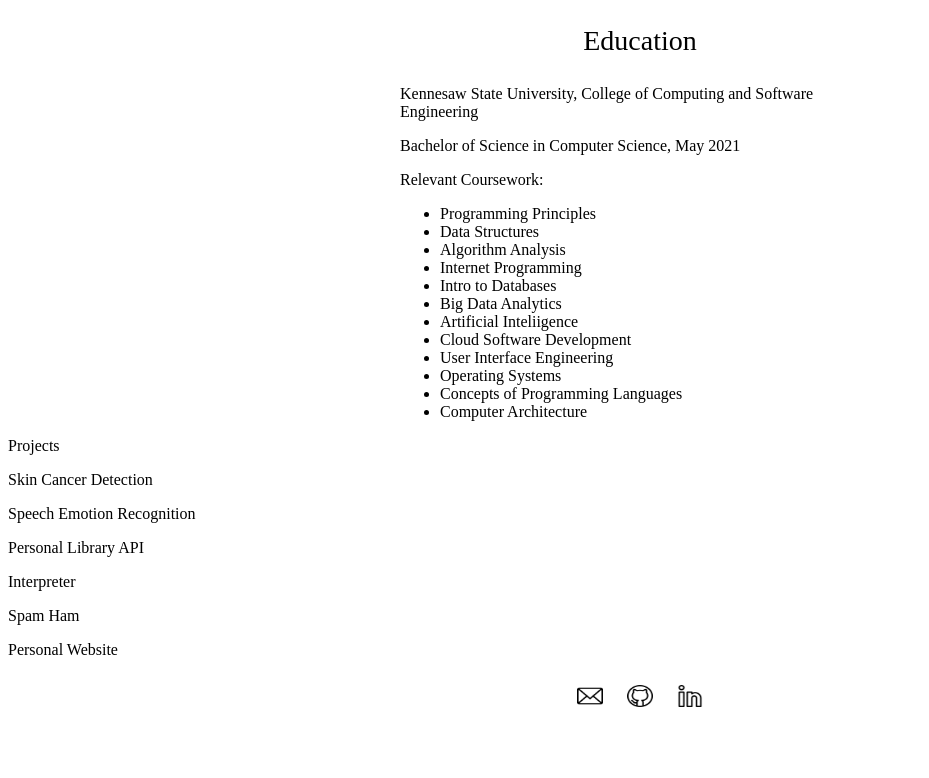
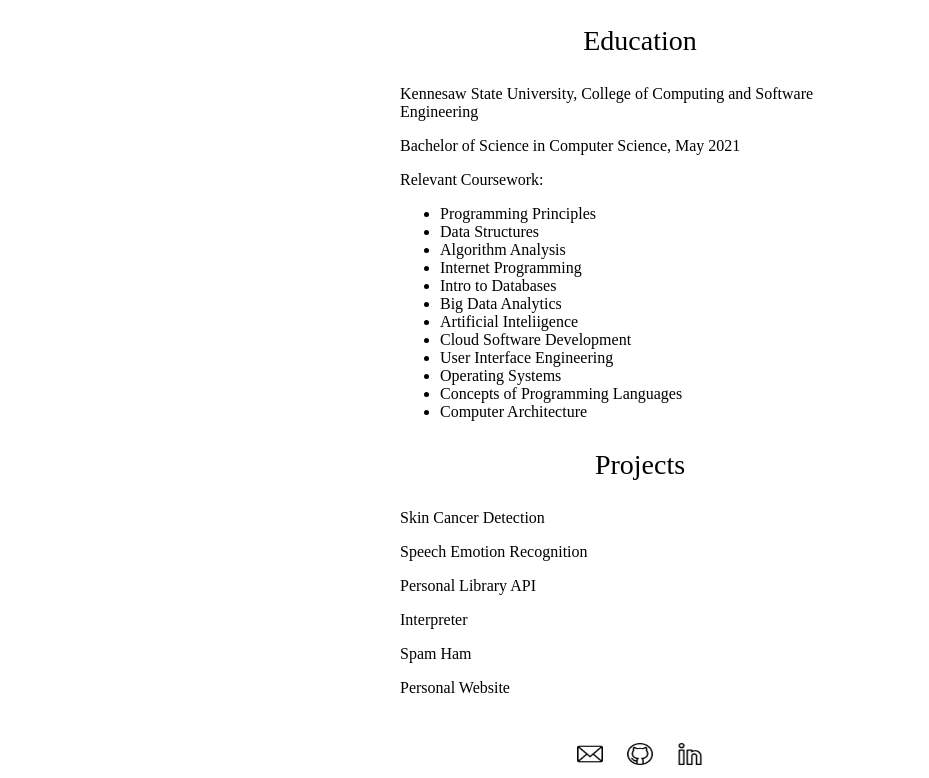
Before and after one commit to lpham4/lpham4.github.io, a plain HTML site: page index.html in a window 1280 px wide. Shown: the part 507-1285 px from the top of the page, without its empty margins (0-929 px from the left). Before the commit the page ends 1227 px from the top, so only its background shows below. Drawn offline with Linux system fonts and the light colour scheme.

Commit message:
updated styling

```diff
--- a/style.css
+++ b/style.css
@@ -13,7 +13,13 @@ html {
     font-size: 28px;
 
 }
+#header3 p{
 
+    text-align: center;
+    font-family: "Avenir Next";
+    font-size: 28px;
+
+}
 #about {
     margin-left: auto;
     margin-right: auto;
@@ -23,9 +29,11 @@ html {
     text-align: center;
 }
 #school {
+
+
     margin-left: auto;
     margin-right: auto;
-    max-width: 30em;
+     max-width: 30em;
 
 
 }
@@ -34,11 +42,16 @@ html {
     margin-right: auto;
     max-width: 30em;
 }
+#projects {
+    margin-left: auto;
+    margin-right: auto;
+    max-width: 30em;
+}
 #links {
     margin-left: auto;
     margin-right: auto;
     text-align: center;
-    padding-top: 10px;
+    padding-top: 30px;
 
 }
 #links a {
```
